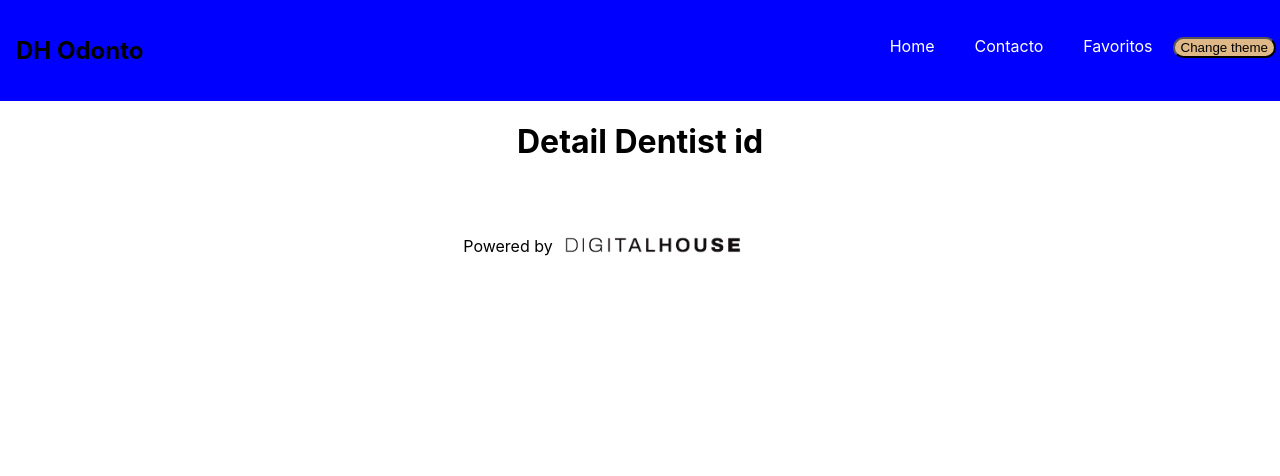
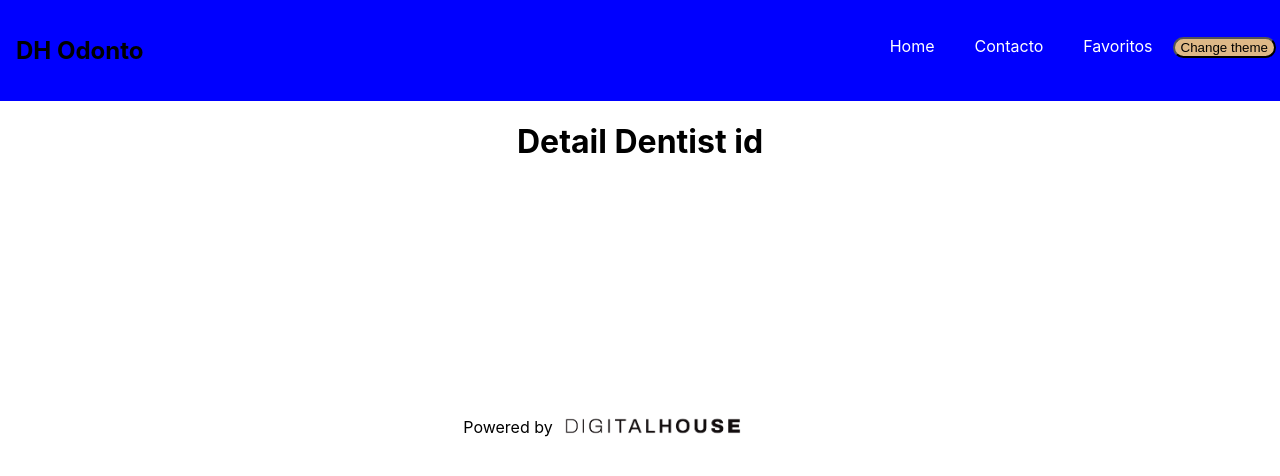
Before and after one commit to santiia/ctd-fe3-final, a React (Create React App) app: page /dentist/1 in a window 1280 px wide. Shown: the top 476 px of the page. Built offline with nearby package versions, Linux system fonts and the light colour scheme; no server answers.

Commit message:
agregar estilos de details

```diff
--- a/src/Routes/Detail.jsx
+++ b/src/Routes/Detail.jsx
@@ -1,36 +1,37 @@
-import React from "react";
-import { useParams } from "react-router-dom";
-import axios from "axios"
-import { useState } from "react";
+import React from 'react'
+import {useParams} from 'react-router-dom'
+import axios from 'axios'
+import {useState} from 'react'
+import {detailStyles} from '../styles/detail.css'
 
 //Este componente debera ser estilado como "dark" o "light" dependiendo del theme del Context
 
 const Detail = () => {
-  const {dentistId}= useParams();
-  console.log(dentistId);
-  const url = "https://jsonplaceholder.typicode.com/users/" + dentistId;
+  const {dentistId} = useParams()
+  console.log(dentistId)
+  const url = 'https://jsonplaceholder.typicode.com/users/' + dentistId
   const [data, setData] = useState([])
 
   React.useEffect(() => {
     axios.get(url).then((response) => {
-      setData(response.data);
-    });
-  }, [url]);
+      setData(response.data)
+    })
+  }, [url])
   // let result = data?.find(item => item.id === params.id)
 
   // Consumiendo el parametro dinamico de la URL deberan hacer un fetch a un user en especifico
 
   return (
-    <>
-      <h1>Detail Dentist id </h1>
+    <div className="dentist-detail">
+      <h1 className="title-detail">Detail Dentist id </h1>
       <h2>{data.name}</h2>
       <h2>{data.email}</h2>
       <h2>{data.phone}</h2>
       <h2>{data.website}</h2>
       {/* aqui deberan renderizar la informacion en detalle de un user en especifico */}
       {/* Deberan mostrar el name - email - phone - website por cada user en especifico */}
-    </>
-  );
-};
+    </div>
+  )
+}
 
-export default Detail;
+export default Detail
```
